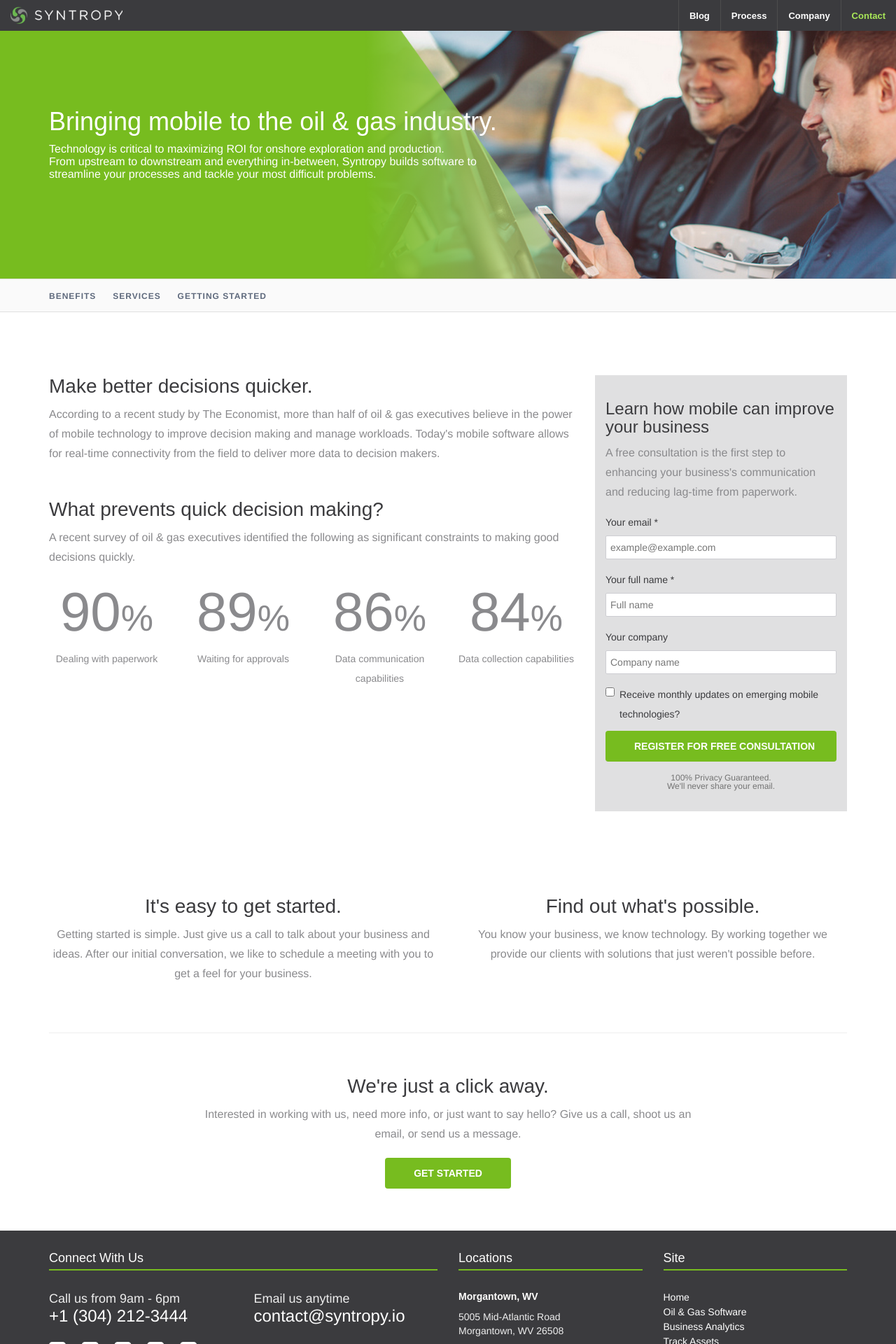
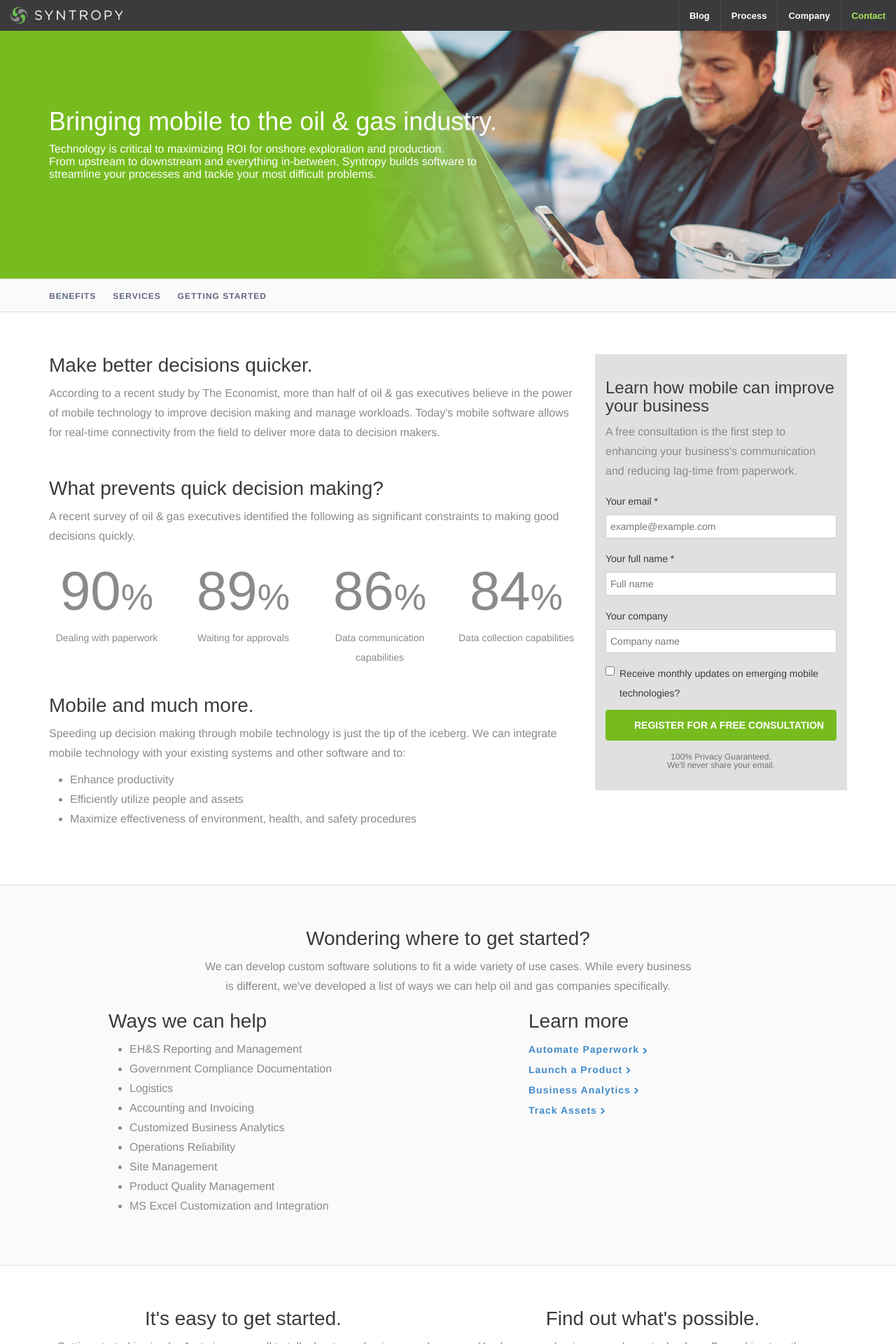
Before and after one commit to SyntropyDev/SyntropyDev.github.io, a Jekyll site: the page built from page/oil-and-gas/index.html, in a window 1280 px wide. Shown: the top 1920 px of the page at 70% size. Built offline with Jekyll 4.4.1, drawn with Linux system fonts in a browser that asks for light colours; nearby versions of some CDN libraries.

Commit message:
Added ways we can help to oil & gas page

```diff
--- a/page/oil-and-gas/index.html
+++ b/page/oil-and-gas/index.html
@@ -40,7 +40,7 @@ rank: 1
   </div>
 </div>
 
-<div class="section light pitch" id="benefits">
+<div class="section light pitch" id="benefits" style="padding-top: 30px;">
   <div class="container">
 
     <div class="row" style="margin-top:30px;">
@@ -79,6 +79,22 @@ rank: 1
             <div class="stat-label">Data collection capabilities</div>
           </div>
         </div>
+        <div class="row" style="padding-top: 30px;">
+          <div class="col-sm-12">
+            <h1 style="text-align: left;">Mobile and much more.</h1>
+            <div class="heading-full" style="text-align: left; margin-bottom: 20px;">
+              <p>
+              Speeding up decision making through mobile technology is just the tip of the iceberg. We can integrate mobile technology with your existing systems and other software and to:
+              </p>
+              <ul style="list-style:outside; margin-left:30px;">
+                <li>Enhance productivity</li>
+                <li>Efficiently utilize people and assets</li>
+                <li>Maximize effectiveness of environment, health, and safety procedures</li>
+              </ul>
+            </div>
+          </div>
+        </div>
+
       </div>
       <div class="col-md-4">
         <form role="form" class="oil-gas-form">
@@ -105,7 +121,7 @@ rank: 1
               <input type="checkbox"> Receive monthly updates on emerging mobile technologies?
             </label>
           </div>
-          <button type="submit" class="btn btn-contact btn-block">Register for Free Consultation</button>
+          <button type="submit" class="btn btn-contact btn-block">Register for a Free Consultation</button>
           <div class="form-group">
             <p class="help-block disclosure" ><br>100% Privacy Guaranteed. <br> We'll never share your email.</p>
           </div>
@@ -113,6 +129,61 @@ rank: 1
       </div>
     </div>
 
+  </div>
+</div>
+<div class="section light light-alternate pitch" id="services">
+  <div class="container">
+    <div class="row">
+      <div class="col-sm-12">
+        <h1 style="text-align: center;">Wondering where to get started?</h1>
+        <div class="heading" style="text-align: center; margin-bottom: 20px;">
+          We can develop custom software solutions to fit a wide variety of use cases. While every business is different, we've developed a list of ways we can help oil and gas companies specifically.
+        </div>
+
+      </div>
+      <div class="row" style="margin-top:15px;">
+        <div class="col-sm-offset-1 col-sm-5">
+          <h1 style="text-align: left;">Ways we can help</h1>
+          <ul style="list-style:outside; margin-left:30px;">
+            <li>EH&S Reporting and Management</li>
+            <li>Government Compliance Documentation</li>
+            <li>Logistics</li>
+            <li>Accounting and Invoicing</li>
+            <li>Customized Business Analytics</li>
+            <li>Operations Reliability</li>
+            <li>Site Management</li>
+            <li>Product Quality Management</li>
+            <li>MS Excel Customization and Integration</li>
+          </ul>
+        </div>
+
+        <div class="col-sm-offset-1 col-sm-4">
+          <h1 style="text-align: left;">Learn more</h1>
+          <ul>
+            <li>
+              <a class="example">
+                Automate Paperwork <i class="fa fa-chevron-right"></i>
+              </a>
+            </li>
+            <li>
+              <a class="example">
+                Launch a Product <i class="fa fa-chevron-right"></i>
+              </a>
+            </li>
+            <li>
+              <a class="example">
+                Business Analytics <i class="fa fa-chevron-right"></i>
+              </a>
+            </li>
+            <li>
+              <a class="example">
+                Track Assets <i class="fa fa-chevron-right"></i>
+              </a>
+            </li>
+          </ul>
+        </div>
+      </div>
+    </div>
   </div>
 </div>
 
@@ -123,7 +194,6 @@ rank: 1
 
       <div class="col-md-6">
         <h1 style="text-align: center;">It's easy to get started.</h1>
-
         <div class="heading" style="text-align: center; margin-bottom: 20px;">
           Getting started is simple. Just give us a call to talk about your business and ideas. After our initial conversation, we like to schedule a meeting with you to get a feel for your business.        </div>
       </div>
--- a/scss/screen.scss
+++ b/scss/screen.scss
@@ -359,7 +359,7 @@ textarea, input { outline: none; }
   text-align: center;
 
   div{
-    min-height:105px;
+    min-height:65px;
     text-align: center;
   }
 
```
Also changed, not shown: css/screen.css.
